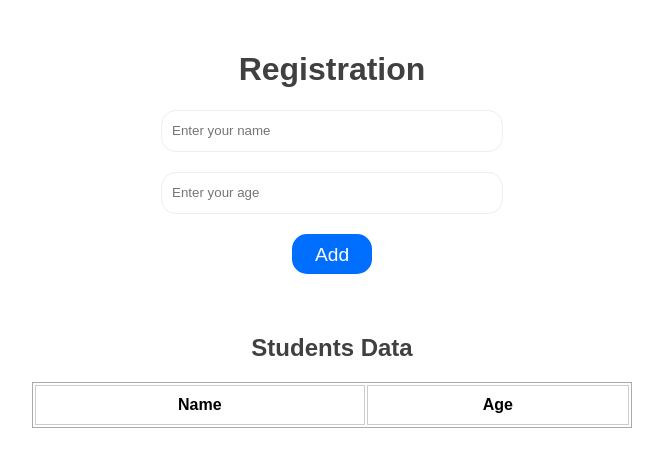
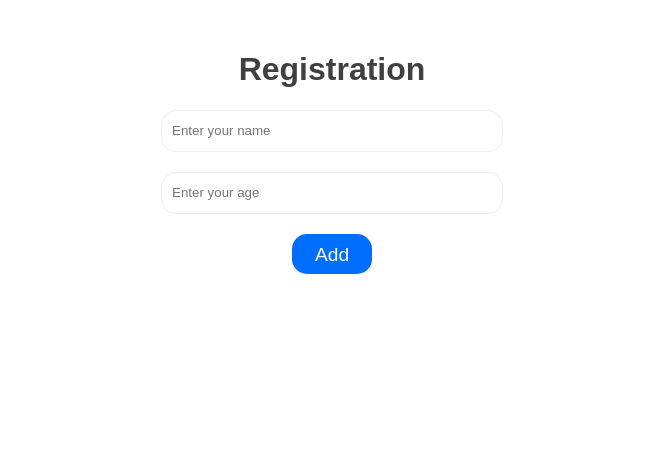
Before and after one commit to eslamsobhy/first-ng-project, an Angular app: page / in a window 1280 px wide. Shown: the top 466 px of the page, without its empty margins (308-971 px from the left). Built offline with nearby package versions, Linux system fonts and the light colour scheme.

Commit message:
made the students component disappear if there is no data

```diff
--- a/src/app/students component/students/students.component.html
+++ b/src/app/students component/students/students.component.html
@@ -1,4 +1,4 @@
-<section class="students-container">
+<section class="students-container" *ngIf="studentsData.length > 0">
   <h1>Students Data</h1>
   <table>
     <thead>
@@ -10,14 +10,6 @@
         <td>{{ s.name }}</td>
         <td>{{ s.age }}</td>
       </tr>
-      <!-- <tr>
-        <td>Ahmed</td>
-        <td>34</td>
-      </tr>
-      <tr>
-        <td>Ahmed</td>
-        <td>34</td>
-      </tr> -->
     </tbody>
   </table>
 </section>
--- a/src/app/students component/students/students.component.ts
+++ b/src/app/students component/students/students.component.ts
@@ -6,6 +6,5 @@ import { Component, Input } from '@angular/core';
   styleUrls: ['./students.component.css'],
 })
 export class StudentsComponent {
-  data = 'data from child!';
   @Input() studentsData: { name: string; age: number }[] = [];
 }
```
